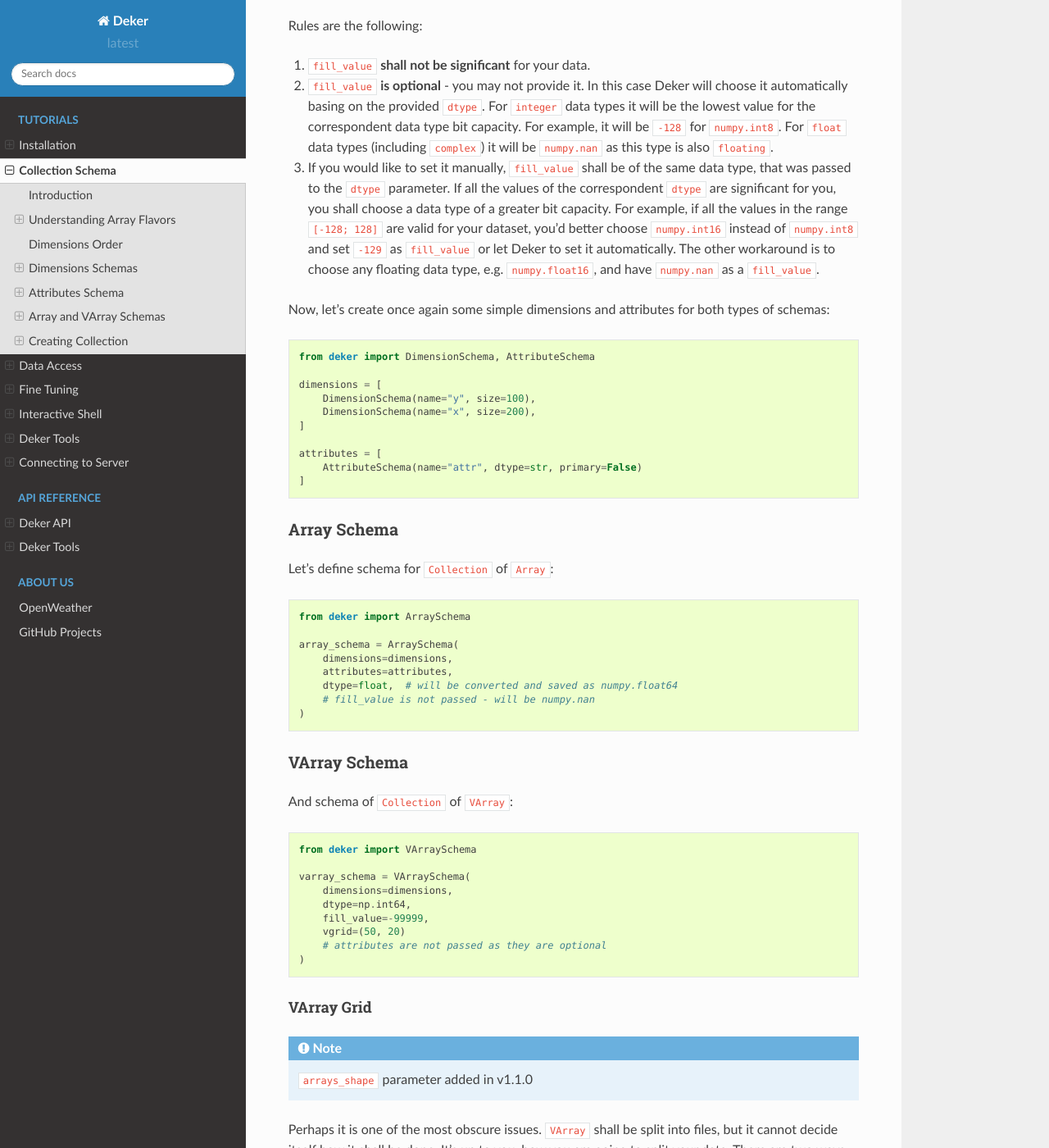
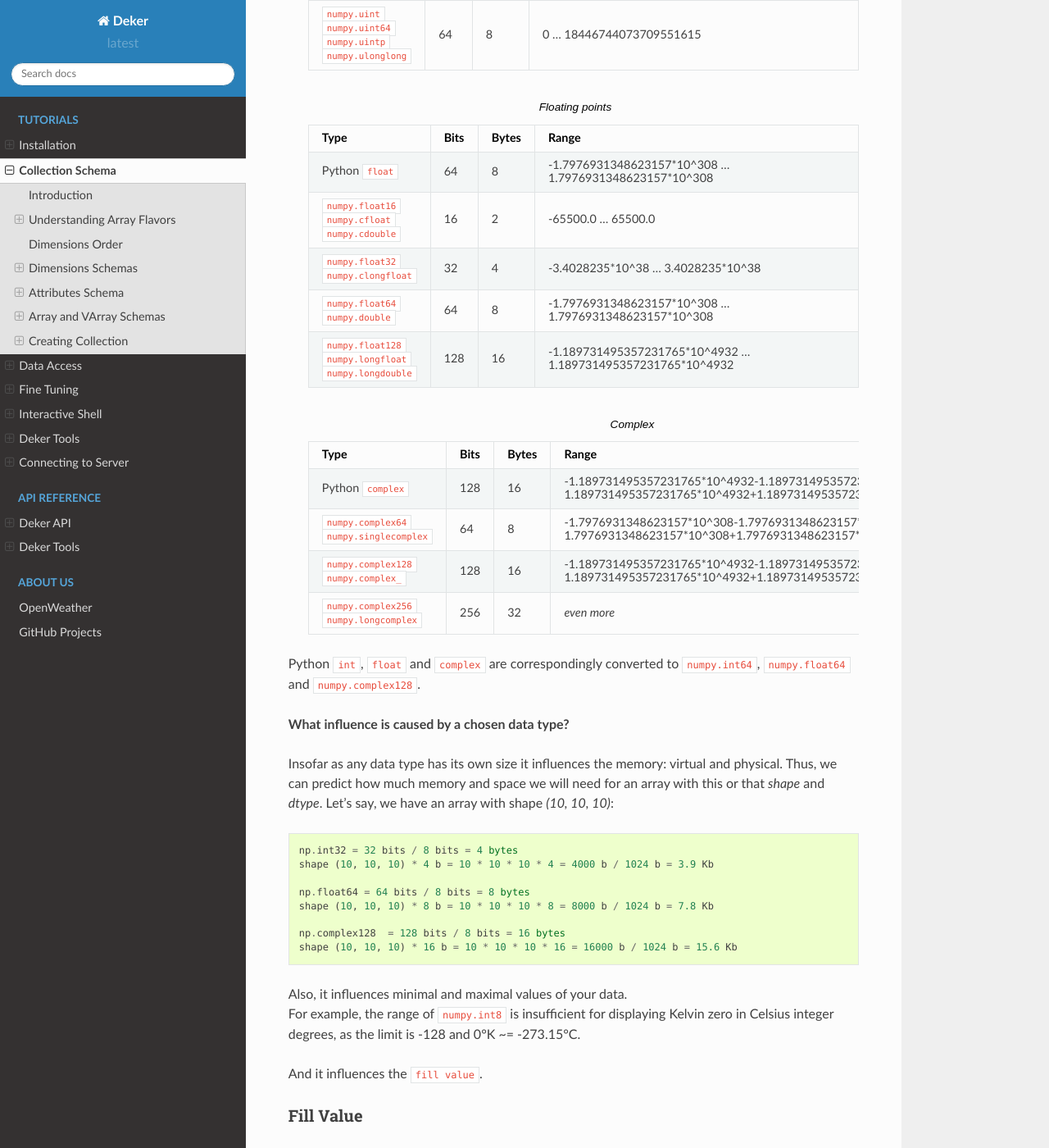
Before and after one commit to openweathermap/deker, a Sphinx documentation site: the page built from docs/deker/collection_schema.rst, in a window 1280 px wide and 1400 px high, scrolled down 12576 px. Shown: the whole window at 82% size. Built offline with Sphinx 7.4.7 and the Read the Docs theme 2.0.0, drawn with Linux system fonts in a browser that asks for light colours; some of the changed text lies outside the part shown.

Commit message:
docs upgraded, numpy types aliases added

```diff
--- a/docs/deker/collection_schema.rst
+++ b/docs/deker/collection_schema.rst
@@ -484,28 +484,160 @@ Data Type
 ---------
 
 Deker has a strong data typing. All the values of all the ``Array``  or ``VArray`` objects in one
-``Collection`` shall be of the same data type. Deker accepts numeric data of the following NumPy
-data types:
+``Collection`` shall be of the same data type. Deker accepts numeric data of the following Python
+and NumPy data types:
 
-    * ``numpy.int8``
-    * ``numpy.int16``
-    * ``numpy.int32``
-    * ``numpy.int64``
-    * ``numpy.float16``
-    * ``numpy.float64``
-    * ``numpy.float128``
-    * ``numpy.longfloat``
-    * ``numpy.double``
-    * ``numpy.longdouble``
-    * ``numpy.complex64``
-    * ``numpy.complex128``
-    * ``numpy.complex256``
-    * ``numpy.longcomplex``
-    * ``numpy.longlong``
+   .. list-table:: Integers
+      :align: center
+      :widths: 10 6 6 50
+      :header-rows: 1
 
-Python ``int``, ``float`` and ``complex`` are also acceptable. They are correspondingly converted
-to ``numpy.int32``, ``numpy.float64`` and ``numpy.complex128``.
+      * - Type
+        - Bits
+        - Bytes
+        - Range
+      * - Python ``int``
+        - 64
+        - 8
+        - -9223372036854775808 ... 9223372036854775807
+      * - ``numpy.int8`` |br| ``numpy.byte``
+        - 8
+        - 1
+        - -128 ... 127
+      * - ``numpy.int16`` |br| ``numpy.short``
+        - 16
+        - 2
+        - -32768 ... 32767
+      * - ``numpy.int32`` |br| ``numpy.intc``
+        - 32
+        - 4
+        - -2147483648 ... 2147483647
+      * - ``numpy.int64`` |br| ``numpy.longlong`` |br| ``numpy.intp`` |br| ``numpy.int_``
+        - 64
+        - 8
+        - -9223372036854775808 ... 9223372036854775
 
+
+   .. list-table:: Unsigned Integers
+      :align: center
+      :widths: 10 6 6 50
+      :header-rows: 1
+
+      * - Type
+        - Bits
+        - Bytes
+        - Range
+      * - ``numpy.uint8`` |br| ``numpy.ubyte``
+        - 8
+        - 1
+        - 0 ... 255
+      * - ``numpy.uint16`` |br| ``numpy.ushort``
+        - 16
+        - 2
+        - 0 ... 65535
+      * - ``numpy.uint32`` |br| ``numpy.uintc``
+        - 32
+        - 4
+        - 0 ... 4294967295
+      * - ``numpy.uint`` |br| ``numpy.uint64`` |br| ``numpy.uintp`` |br| ``numpy.ulonglong``
+        - 64
+        - 8
+        - 0 ... 18446744073709551615
+
+   .. list-table:: Floating points
+      :align: center
+      :widths: 10 6 6 50
+      :header-rows: 1
+
+      * - Type
+        - Bits
+        - Bytes
+        - Range
+      * - Python ``float``
+        - 64
+        - 8
+        - -1.7976931348623157*10^308 ... |br| 1.7976931348623157*10^308
+      * - ``numpy.float16`` |br| ``numpy.cfloat`` |br| ``numpy.cdouble``
+        - 16
+        - 2
+        - -65500.0 ... 65500.0
+      * - ``numpy.float32`` |br| ``numpy.clongfloat``
+        - 32
+        - 4
+        - -3.4028235*10^38 ... 3.4028235*10^38
+      * - ``numpy.float64`` |br| ``numpy.double``
+        - 64
+        - 8
+        - -1.7976931348623157*10^308 ... |br| 1.7976931348623157*10^308
+      * - ``numpy.float128`` |br| ``numpy.longfloat`` |br| ``numpy.longdouble``
+        - 128
+        - 16
+        - -1.189731495357231765*10^4932 ... |br| 1.189731495357231765*10^4932
+
+
+
+   .. list-table:: Complex
+      :align: center
+      :widths: 10 6 6 25
+      :header-rows: 1
+
+      * - Type
+        - Bits
+        - Bytes
+        - Range
+      * - Python ``complex``
+        - 128
+        - 16
+        - -1.189731495357231765*10^4932-1.189731495357231765*10^4932j ... |br|
+          1.189731495357231765*10^4932+1.189731495357231765*10^4932j
+      * - ``numpy.complex64`` |br| ``numpy.singlecomplex``
+        - 64
+        - 8
+        - -1.7976931348623157*10^308-1.7976931348623157*10^308j ... |br|
+          1.7976931348623157*10^308+1.7976931348623157*10^308j
+      * - ``numpy.complex128`` |br| ``numpy.complex_``
+        - 128
+        - 16
+        - -1.189731495357231765*10^4932-1.189731495357231765*10^4932j ... |br|
+          1.189731495357231765*10^4932+1.189731495357231765*10^4932j
+      * - ``numpy.complex256`` |br| ``numpy.longcomplex``
+        - 256
+        - 32
+        - `even more`
+
+
+Python ``int``, ``float`` and ``complex`` are correspondingly converted to ``numpy.int64``,
+``numpy.float64`` and ``numpy.complex128``.
+
+.. |br| raw:: html
+
+       <br />
+
+**What influence is caused by a chosen data type?**
+
+Insofar as any data type has its own size it influences the memory: virtual and physical.
+Thus, we can predict how much memory and space we will need for an array with this or that
+`shape` and `dtype`. Let's say, we have an array with shape `(10, 10, 10)`::
+
+   np.int32 = 32 bits / 8 bits = 4 bytes
+   shape (10, 10, 10) * 4 b = 10 * 10 * 10 * 4 = 4000 b / 1024 b = 3.9 Kb
+
+   np.float64 = 64 bits / 8 bits = 8 bytes
+   shape (10, 10, 10) * 8 b = 10 * 10 * 10 * 8 = 8000 b / 1024 b = 7.8 Kb
+
+   np.complex128  = 128 bits / 8 bits = 16 bytes
+   shape (10, 10, 10) * 16 b = 10 * 10 * 10 * 16 = 16000 b / 1024 b = 15.6 Kb
+
+
+
+Also, it influences minimal and maximal values of your data. |br| For example,
+the range of ``numpy.int8`` is insufficient for displaying Kelvin zero
+in Celsius integer degrees, as the limit is -128 and 0°K ~= -273.15°C.
+
+
+
+
+And it influences the ``fill value``.
 
 Fill Value
 ----------
@@ -518,10 +650,10 @@ Rules are the following:
 
 1. ``fill_value`` **shall not be significant** for your data.
 2. ``fill_value`` **is optional** - you may not provide it. In this case Deker will choose it
-   automatically basing on the provided ``dtype``. For ``integer`` data types it will be the lowest
-   value for the correspondent data type bit capacity. For example, it will be ``-128`` for
-   ``numpy.int8``. For ``float`` data types (including ``complex``) it will be ``numpy.nan`` as
-   this type is also ``floating``.
+   automatically basing on the provided ``dtype``. For ``integer`` and ``unsigned integer`` data
+   types it will be the lowest value for the correspondent data type bit capacity. For example,
+   it will be ``-128`` for ``numpy.int8``. For ``float`` and ``complex`` data types it will be
+   ``numpy.nan`` as this type is also ``floating``.
 3. If you would like to set it manually, ``fill_value`` shall be of the same data type, that was
    passed to the ``dtype`` parameter. If all the values of the correspondent ``dtype`` are
    significant for you, you shall choose a data type of a greater bit capacity. For example, if all
@@ -570,8 +702,8 @@ And schema of ``Collection`` of ``VArray``::
         dimensions=dimensions,
         dtype=np.int64,
         fill_value=-99999,
-        vgrid=(50, 20)
-        # attributes are not passed as they are optional
+        vgrid=(50, 20),
+        attributes=None  # attributes are optional
     )
 
 
```
Also changed, not shown: docs/deker/data_access.rst (+25 -1 lines), docs/deker/fine_tuning.rst (+3 -4 lines), 2 other files.
